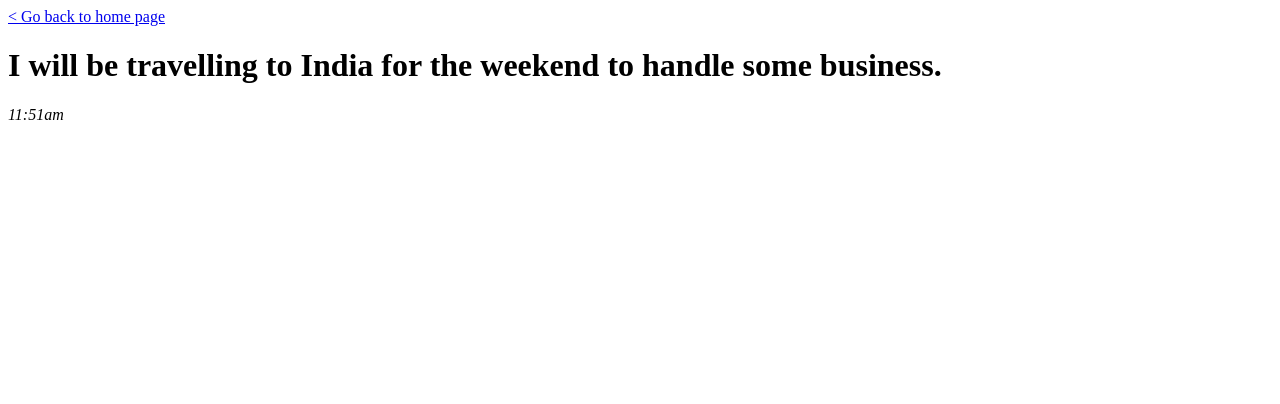
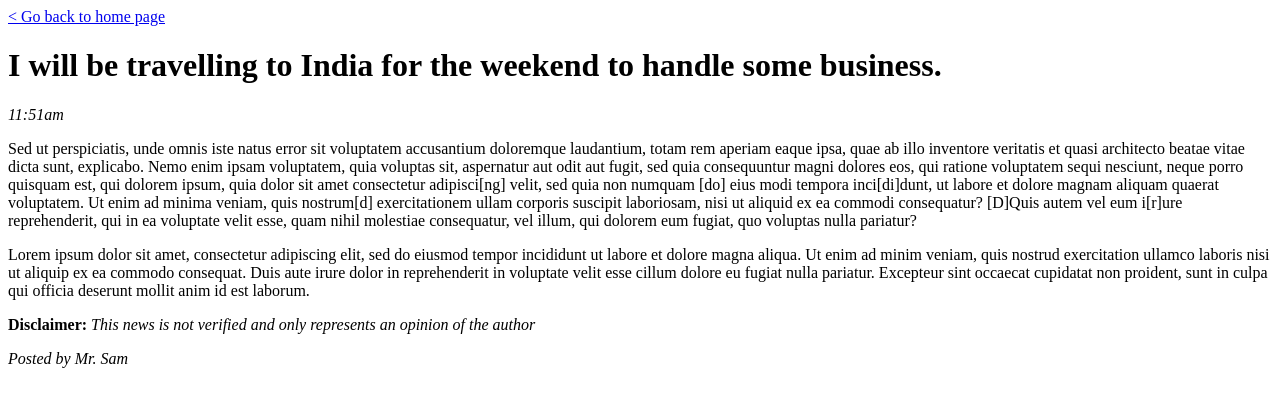
Before and after one commit to reelest/school, a plain HTML site: page messages/india.html in a window 1280 px wide. Drawn offline with Linux system fonts and the light colour scheme.

Commit message:
feat: india pag

```diff
--- a/messages/india.html
+++ b/messages/india.html
@@ -7,5 +7,14 @@
      <a href="../index.html">&lt; Go back to home page</a>
      <h1>I will be travelling to India for the weekend to handle some business.</h1>
      <i>11:51am</i>
+     <p>Sed ut perspiciatis, unde omnis iste natus error sit voluptatem accusantium doloremque laudantium, totam rem aperiam eaque ipsa, quae ab illo inventore veritatis et quasi architecto beatae vitae dicta sunt, explicabo. Nemo enim ipsam voluptatem, quia voluptas sit, aspernatur aut odit aut fugit, sed quia consequuntur magni dolores eos, qui ratione voluptatem sequi nesciunt, neque porro quisquam est, qui dolorem ipsum, quia dolor sit amet consectetur adipisci[ng] velit, sed quia non numquam [do] eius modi tempora inci[di]dunt, ut labore et dolore magnam aliquam quaerat voluptatem. Ut enim ad minima veniam, quis nostrum[d] exercitationem ullam corporis suscipit laboriosam, nisi ut aliquid ex ea commodi consequatur? [D]Quis autem vel eum i[r]ure reprehenderit, qui in ea voluptate velit esse, quam nihil molestiae consequatur, vel illum, qui dolorem eum fugiat, quo voluptas nulla pariatur?</p>
+
+  <p>Lorem ipsum dolor sit amet, consectetur adipiscing elit, sed do eiusmod tempor incididunt ut labore et dolore magna aliqua. Ut enim ad minim veniam, quis nostrud exercitation ullamco laboris nisi ut aliquip ex ea commodo consequat. Duis aute irure dolor in reprehenderit in voluptate velit esse cillum dolore eu fugiat nulla pariatur. Excepteur sint occaecat cupidatat non proident, sunt in culpa qui officia deserunt mollit anim id est laborum.</p>
+
+     <p><b>Disclaimer: </b>
+     <i>This news is not verified and only represents an opinion of the author</i></p>
+     <p>
+       <i>Posted by Mr. Sam</i>
+     </p>
   </body>
 </html>
```
